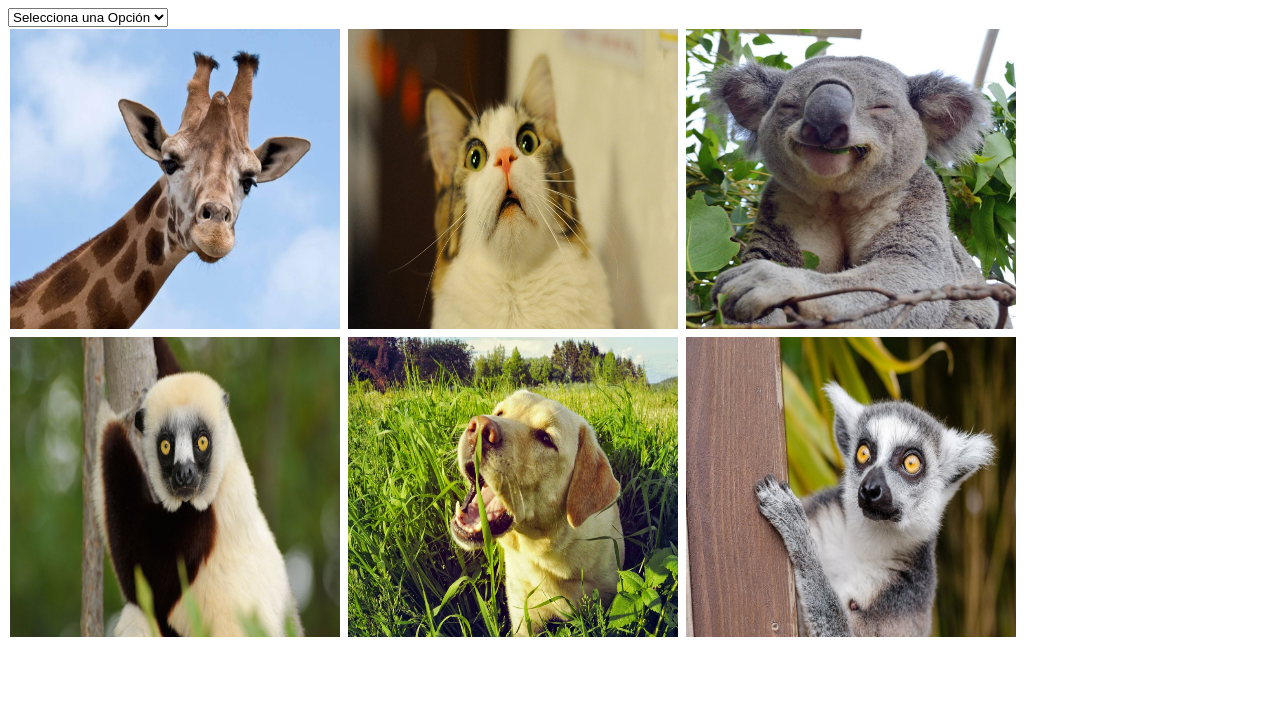
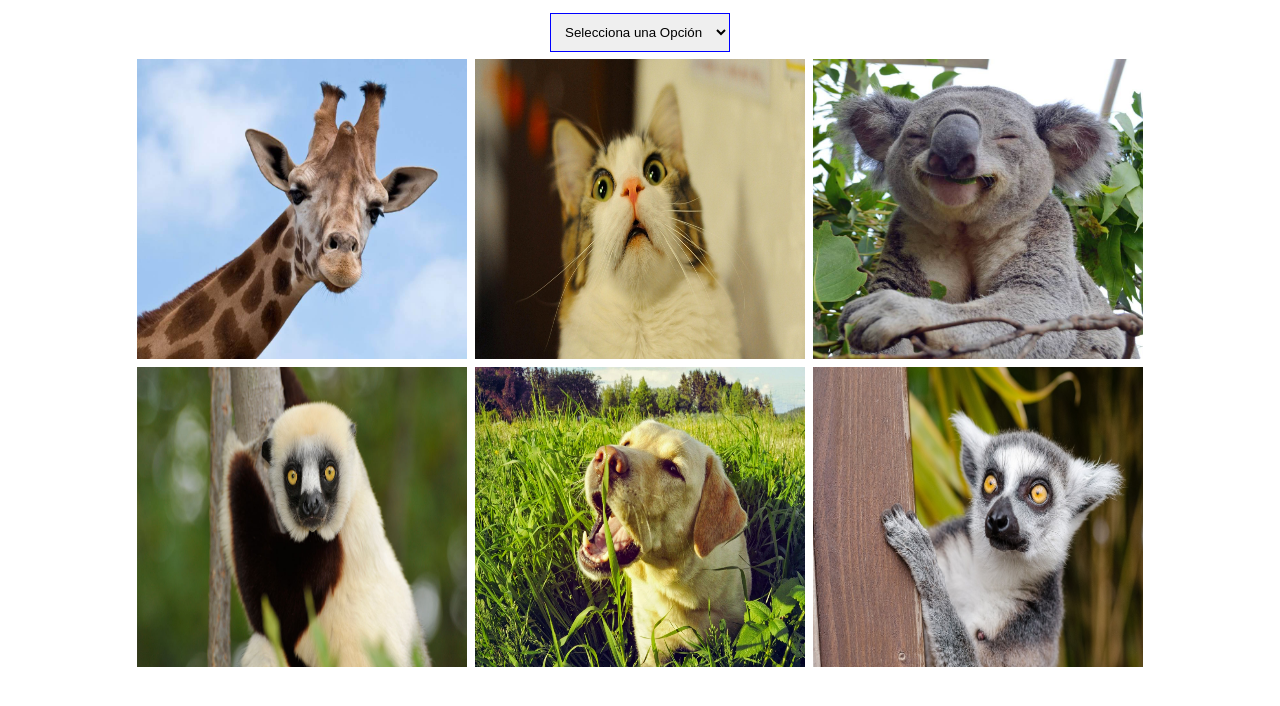
Before and after one commit to FlorTello/Leccion19-CSS, a plain HTML site: page index.html in a window 1280 px wide. Drawn offline with Linux system fonts and the light colour scheme.

Commit message:
Agregando mas style

```diff
--- a/assets/main.css
+++ b/assets/main.css
@@ -1,13 +1,16 @@
+body{
+	text-align: center;
+}
 .animal {
 	width: 330px;
 	height: 300px;
 	margin: 2px;
 }
-.select{
-	border-color: blue;
-	border-style: solid;
+#select{
+	border: blue solid 1px;
 	/*text-align: center;*/
-	padding:50px;
+	padding:10px;
+	margin: 5px;
 }
 
 .blanco-negro{
--- a/index.html
+++ b/index.html
@@ -7,7 +7,7 @@
   <link rel="stylesheet" href="assets/main.css">
   <title>Document</title>
 </head>
-<body>
+<body style="align = 'center'">
   <select class="" id="select">
     <option value="" hidden="">Selecciona una Opción</option>
     <option value="original">Original</option>
```
